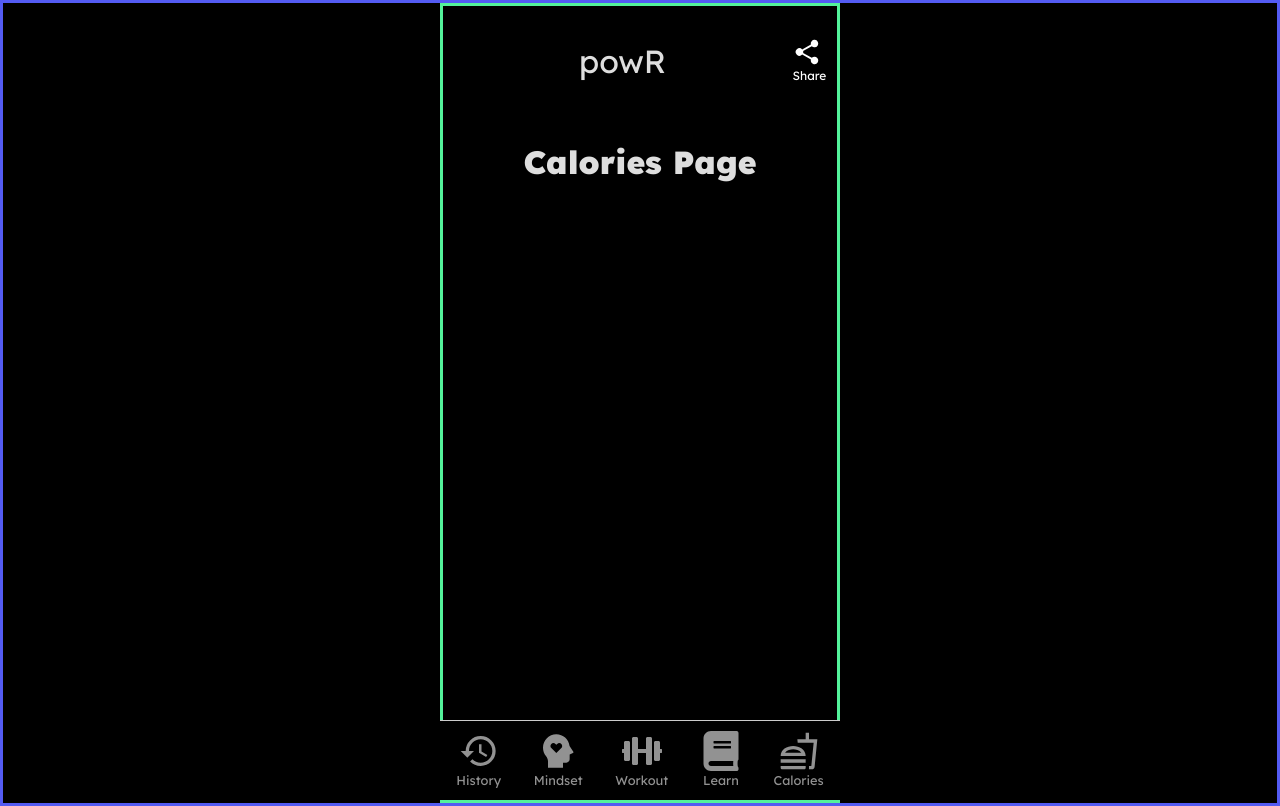
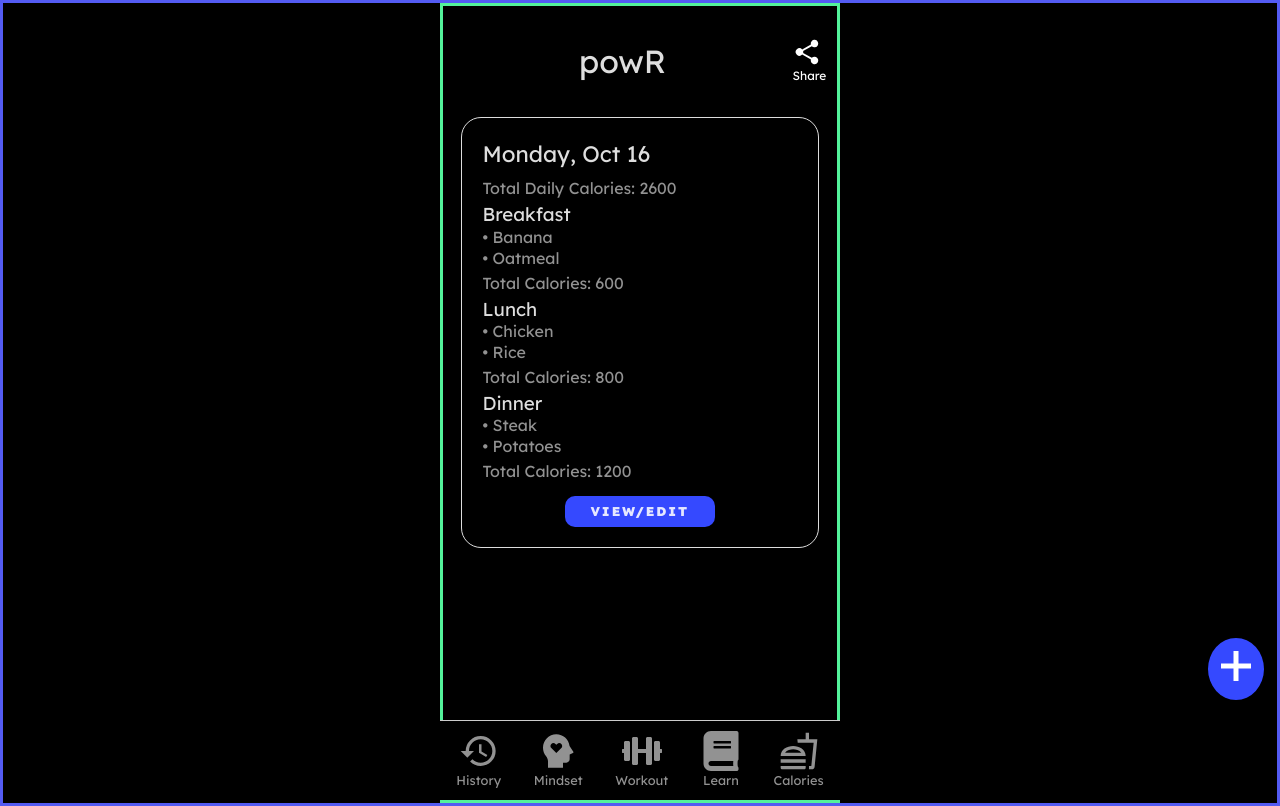
Before and after one commit to andreialbu03/powR, a React (Vite) app: page /calories in a window 1280 px wide. Built offline with nearby package versions, Linux system fonts and the light colour scheme.

Commit message:
add calories page and tile

```diff
--- /dev/null
+++ b/src/components/page-tiles/CaloriePageTile.css
@@ -0,0 +1,19 @@
+.meal-type {
+  display: flex;
+  text-align: left;
+  margin-bottom: 0;
+  margin-top: 0;
+  font-weight: var(--fw-reg);
+}
+
+.total-calories {
+  display: flex;
+  text-align: left;
+  color: var(--clr-light-grey);
+}
+
+.total-daily-calories {
+  display: flex;
+  text-align: left;
+  color: var(--clr-light-grey);
+}
--- /dev/null
+++ b/src/components/page-tiles/CaloriePageTile.tsx
@@ -0,0 +1,72 @@
+import React from "react";
+import "./CaloriePageTile.css";
+
+type MealType = {
+  id: number;
+  mealName: string;
+  calories: number;
+  foods: FoodType[];
+};
+
+type FoodType = {
+  id: number;
+  name: string;
+};
+
+type CaloriePageTileProps = {
+  date: string;
+  meals: MealType[];
+  isLast: boolean;
+};
+
+export default function CaloriePageTile(props: CaloriePageTileProps) {
+  const [viewSavedWorkout, setViewSavedWorkout] = React.useState(false);
+
+  function handleViewSavedWorkout() {
+    setViewSavedWorkout(!viewSavedWorkout);
+  }
+
+  const totalCalories = props.meals.reduce((acc, curr) => {
+    return acc + curr.calories;
+  }, 0);
+
+  const meals = props.meals.map((item) => {
+    const foods = item.foods.map((food) => {
+      return (
+        <div className="history-page-tile-exercises" key={food.id}>
+          <li>
+            <span>• {food.name}</span>
+          </li>
+        </div>
+      );
+    });
+
+    return (
+      <div key={item.id}>
+        <h3 className="meal-type">{item.mealName}</h3>
+        {foods}
+        <span className="total-calories">Total Calories: {item.calories}</span>
+      </div>
+    );
+  });
+
+  return (
+    <div className={`history-page-tile ${props.isLast ? "last-tile" : ""}`}>
+      <h3 className="history-page-tile-date">{props.date}</h3>
+      <span className="total-daily-calories">
+        Total Daily Calories: {totalCalories}
+      </span>
+      {meals}
+      <a className="btn" onClick={handleViewSavedWorkout}>
+        View/Edit
+      </a>
+      {/* {viewSavedWorkout && (
+        <SavedWorkoutTile
+          tileTitle={props.tileTitle}
+          savedWorkoutData={props.exercises}
+          onClose={() => setViewSavedWorkout(false)}
+        />
+      )} */}
+    </div>
+  );
+}
--- /dev/null
+++ b/src/data/CaloriePageData.tsx
@@ -0,0 +1,53 @@
+export default [
+  {
+    id: 1,
+    date: "Monday, Oct 16",
+    meals: [
+      {
+        id: 1,
+        mealName: "Breakfast",
+        calories: 600,
+        foods: [
+          {
+            id: 1,
+            name: "Banana",
+          },
+          {
+            id: 2,
+            name: "Oatmeal",
+          },
+        ],
+      },
+      {
+        id: 2,
+        mealName: "Lunch",
+        calories: 800,
+        foods: [
+          {
+            id: 3,
+            name: "Chicken",
+          },
+          {
+            id: 4,
+            name: "Rice",
+          },
+        ],
+      },
+      {
+        id: 3,
+        mealName: "Dinner",
+        calories: 1200,
+        foods: [
+          {
+            id: 5,
+            name: "Steak",
+          },
+          {
+            id: 6,
+            name: "Potatoes",
+          },
+        ],
+      },
+    ],
+  },
+];
--- a/src/pages/CaloriesPage.tsx
+++ b/src/pages/CaloriesPage.tsx
@@ -1,7 +1,34 @@
+import React from "react";
+import CaloriePageTile from "../components/page-tiles/CaloriePageTile";
+import CaloriePageData from "../data/CaloriePageData";
+import { GoPlus } from "react-icons/go";
+
 export default function CaloriesPage() {
+  const [newWorkout, setNewWorkout] = React.useState(false);
+
+  function handleNewWorkout() {
+    setNewWorkout(!newWorkout);
+  }
+
+  const tiles = CaloriePageData.map((item) => {
+    return (
+      <div className="history-page-tile-feed" key={item.id}>
+        <CaloriePageTile
+          date={item.date}
+          meals={item.meals}
+          isLast={item.id === CaloriePageData.length}
+        />
+      </div>
+    );
+  });
+
   return (
-    <div className="calories-page">
-      <h1>Calories Page</h1>
+    <div className="history-page">
+      {tiles}
+      <div className="GoPlus-container" onClick={handleNewWorkout}>
+        <GoPlus size={40} />
+      </div>
+      {/* {newWorkout && <NewWorkoutTile onClose={() => setNewWorkout(false)} />} */}
     </div>
   );
 }
--- a/src/pages/Styles/HistoryPage.css
+++ b/src/pages/Styles/HistoryPage.css
@@ -54,9 +54,6 @@
   margin-top: 0;
   line-height: 1;
   text-align: left;
-}
-
-.new-workout-sets {
 }
 
 .btn {
```
